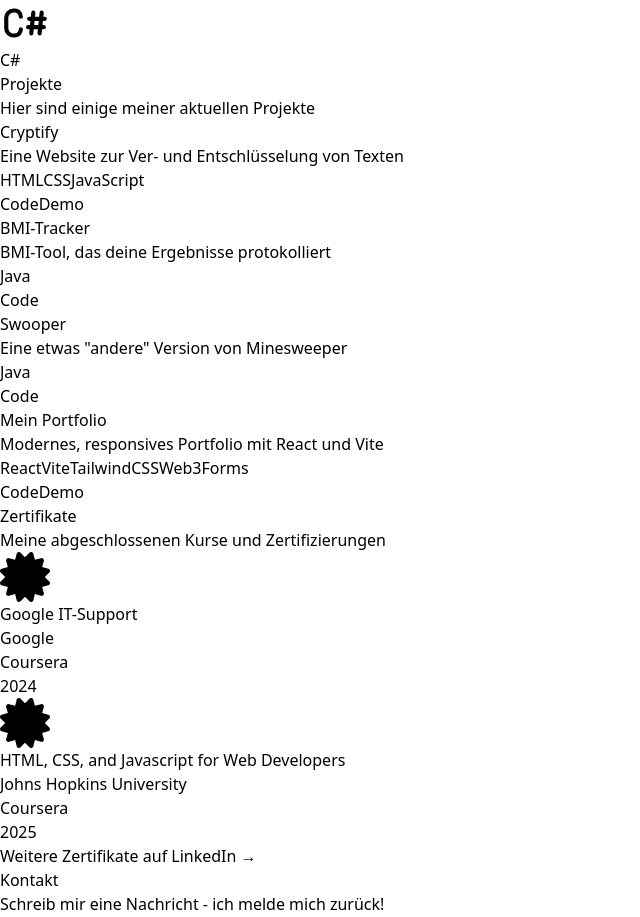
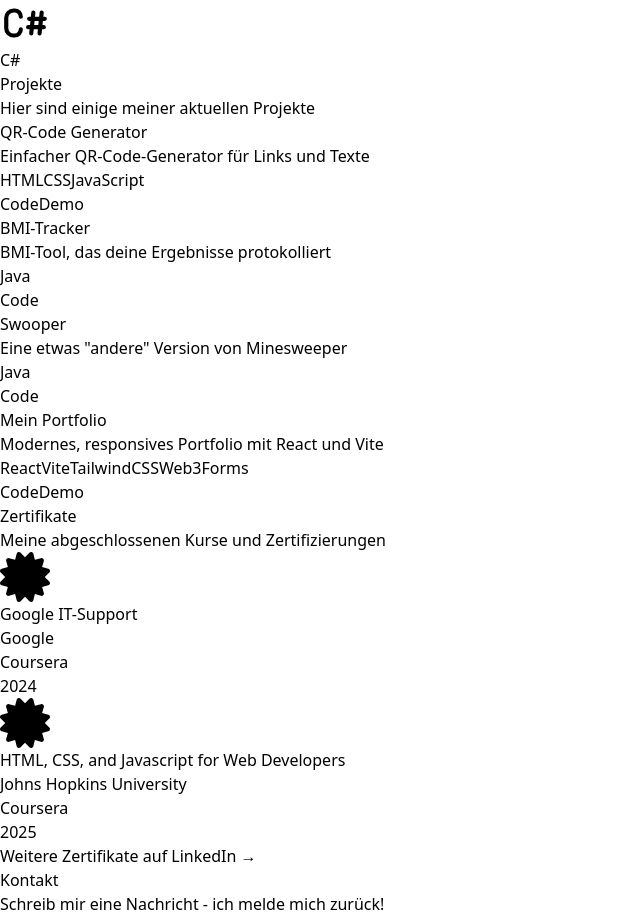
Before and after one commit to LSchumacher32/Portfolio, a React (Vite) app: page / in a window 1280 px wide. Shown: the part 1560-2477 px from the top of the page, without its empty margins (0-640 px from the left). Built offline with nearby package versions, Linux system fonts and the light colour scheme.

Commit message:
Update project details for QR-Code Generator

```diff
--- a/src/components/Projects.jsx
+++ b/src/components/Projects.jsx
@@ -4,11 +4,11 @@ const Projects = () => {
   const projects = [
     {
       id: 1,
-      title: 'Cryptify',
-      description: 'Eine Website zur Ver- und Entschlüsselung von Texten',
+      title: 'QR-Code Generator',
+      description: 'Einfacher QR-Code-Generator für Links und Texte',
       tech: ['HTML', 'CSS', 'JavaScript'],
-      github: 'https://github.com/LSchumacher32/Cryptify',
-      demo: 'https://lschumacher32.github.io/Cryptify',
+      github: 'https://github.com/LSchumacher32/QRCode-Generator',
+      demo: 'https://lschumacher32.github.io/QRCode-Generator/',
     },
     {
       id: 2,
```
